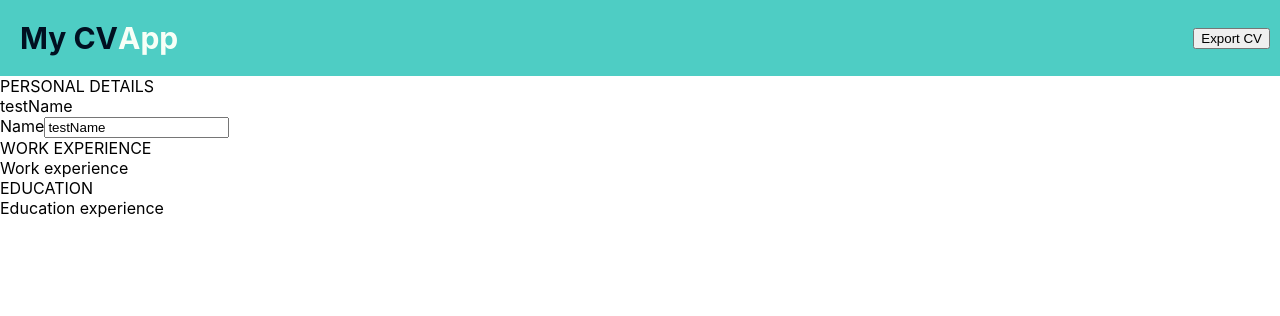
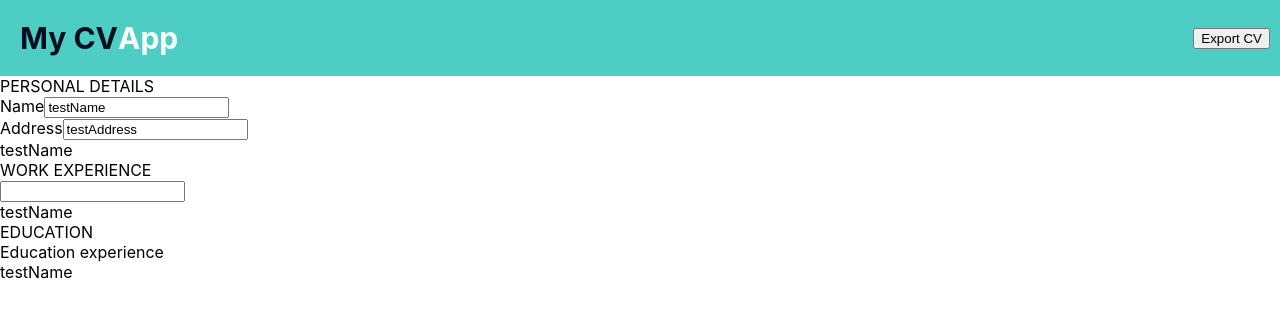
Before and after one commit to hrlclem/cv-project, a React (Create React App) app: page / in a window 1280 px wide. Shown: the top 316 px of the page. Built offline with nearby package versions, Linux system fonts and the light colour scheme.

Commit message:
improving data management

```diff
--- a/src/components/PersonalDetails.js
+++ b/src/components/PersonalDetails.js
@@ -1,46 +1,51 @@
 import React, { Component } from "react";
 import PreviewSide from '../components/PreviewSide.js';
+import data from '../data.js';
 
 
 
 
 class PersoDetails extends Component {
 
-  constructor(props){
-    super(props);
 
-    this.state = {
-      name: 'testName',
-      address: 'testAddress',
-      mail: 'testMail',
-      number: 'testNumber',
-      linkedin: 'testLkd',
-      otherLink: 'testOther',
-      description: 'testDescription'
-    }
-  }
-
-    nameChange = (e) => this.setState(prevState =>{
-        return {
-          ...prevState,
-          name: e.target.value,
-        }
-      }
-    );
-
+    nameChange = (e) => data.intro.name = e.target.value;
+    addressChange = (e) => data.intro.address = e.target.value;
 
 
   render() {
-    const perso = this.state;
 
     return (
 
-
       <div className='personalDetailsDiv'>
 
+        <div className="nameDiv">
+          <label htmlFor="nameInput">Name</label>
+          <input
+            className="nameInput"
+            name="name"
+            defaultValue= {data.intro.name || ''}
+            // value={data.intro.name || ''}
+            onChange={this.nameChange.bind(this)}
+            id="nameInput"
+          />
+        </div>
+
+        <div className="addressDiv">
+          <label htmlFor="addressInput">Address</label>
+          <input
+            className="addressInput"
+            name="address"
+            defaultValue= {data.intro.address || ''}
+            // value={data.intro.address || ''}
+            onChange={this.addressChange.bind(this)}
+            id="addressInput"
+          />
+        </div>
+
+
         <PreviewSide
-                  name= {perso.name}
-                  // address= {perso.address}
+                  name= {data.intro.name}
+                  address= {data.intro.address}
                   // mail= {perso.mail}
                   // number= {perso.number}
                   // linkedin= {perso.linkedin}
@@ -48,19 +53,7 @@ class PersoDetails extends Component {
                   // description= {perso.description}
         />
 
-
-        <div className="nameDiv">
-          <label htmlFor="nameInput">Name</label>
-          <input
-            className="nameInput"
-            name="name"
-            value={this.state.name || ''}
-            onChange={this.nameChange.bind(this)}
-            id="nameInput"
-          />
-        </div>
       </div>
-
     )
   }
 }
--- a/src/components/PreviewSide.js
+++ b/src/components/PreviewSide.js
@@ -1,4 +1,5 @@
 import React, { Component } from "react";
+import data from '../data.js';
 
 
 
@@ -9,7 +10,17 @@ class PreviewSide extends Component {
     return (
         <div className="previewSide">
             <div className="persoDetailsDiv">
-                    <div className="namePrev">{this.props.name}</div>
+                    <div className="namePrev">{data.intro.name}</div>
+                    {/* <div className="addressPrev">{this.props.address}</div>
+                    <div className="mailPrev">{this.props.mail}</div>
+                    <div className="numberPrev">{this.props.number}</div>
+                    <div className="linkedinPrev">{this.props.linkedin}</div>
+                    <div className="otherPrev">{this.props.otherLink}</div>
+                    <div className="descriptionPrev">{this.props.description}</div>            */}
+            </div>
+
+            <div className="workExpPreviewDiv">
+                    {/* <div className="titleWorkExpDiv">{data.intro.title}</div>   */}
                     {/* <div className="addressPrev">{this.props.address}</div>
                     <div className="mailPrev">{this.props.mail}</div>
                     <div className="numberPrev">{this.props.number}</div>
--- a/src/components/WorkExp.js
+++ b/src/components/WorkExp.js
@@ -1,12 +1,33 @@
 import React, { Component } from "react";
-
+import PreviewSide from '../components/PreviewSide.js';
 
 
 
 class WorkExp extends Component {
+
+  idExp = 0;
+
   render() {
     return (
-      <div>Work experience</div>
+      <div className="workExpDiv">
+          <div className="workExpTitle" id={this.idExp}>
+            <label htmlFor="workExpInput" placeholder="Title"></label>
+            <input
+              className="workExpInput"
+              name="title"
+              // value={this.state.address || ''}
+              // onChange={this.addressChange.bind(this)}
+              id={this.idExp}
+            />
+          </div>
+
+          <PreviewSide
+                  title= {this.idExp}
+          />
+
+      </div>
+
+
     )
   }
 }
--- /dev/null
+++ b/src/data.js
@@ -0,0 +1,37 @@
+
+
+
+const data = {
+    intro: {
+        name: 'testName',
+        address: 'testAddress',
+        mail: 'testMail',
+        number: 'testNumber',
+        linkedin: 'testLkd',
+        otherLink: 'testOther',
+        description: 'testDescription'
+      },
+      workExp: [],
+      education: [],
+}
+
+
+  // workExp: {
+  //   wordId: '',
+  //   titleWork: '',
+  //   companyWork: '',
+  //   startWork: '',
+  //   endWork: '',
+  //   descriptionWork: '',
+  // },
+  // education: {
+  //   eduId: 'testIdEdu',
+  //   titleEdu: 'testEdu',
+  //   institutEdu: 'testInstit',
+  //   yearStartEdu: 'testYearS',
+  //   yearEndEdu: 'testYearE',
+  //   descriptionEdu: 'testDescrip',
+
+
+
+export default data;
```
Also changed, not shown: src/App.js (+37 -1 lines).
